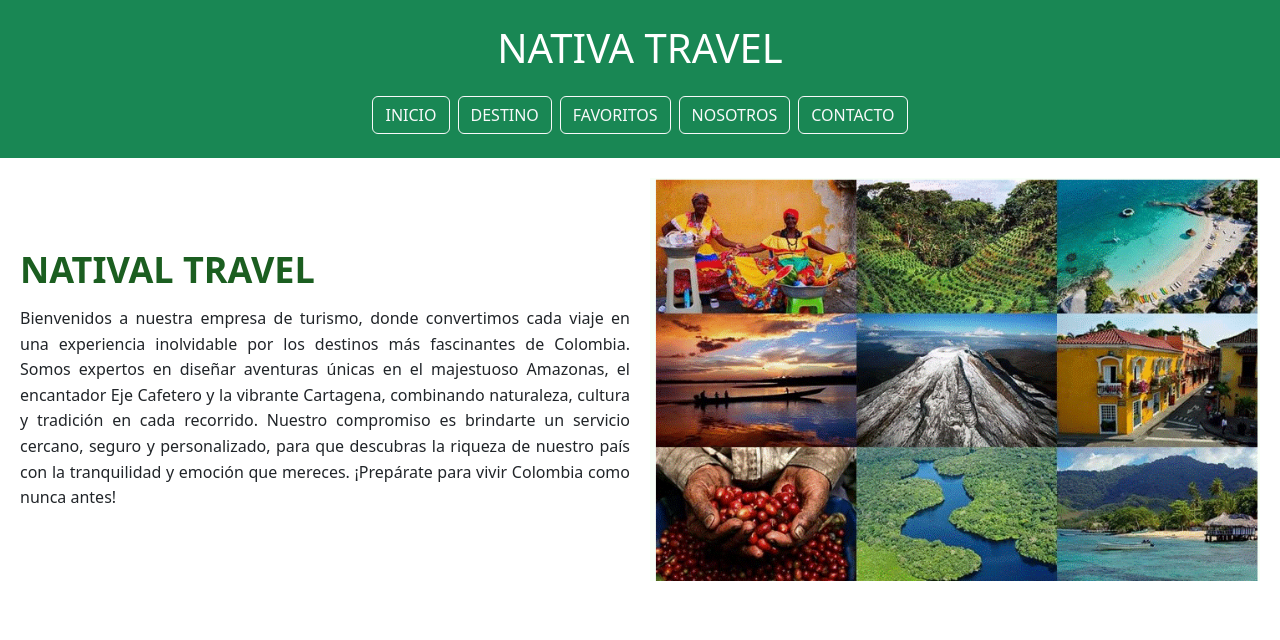
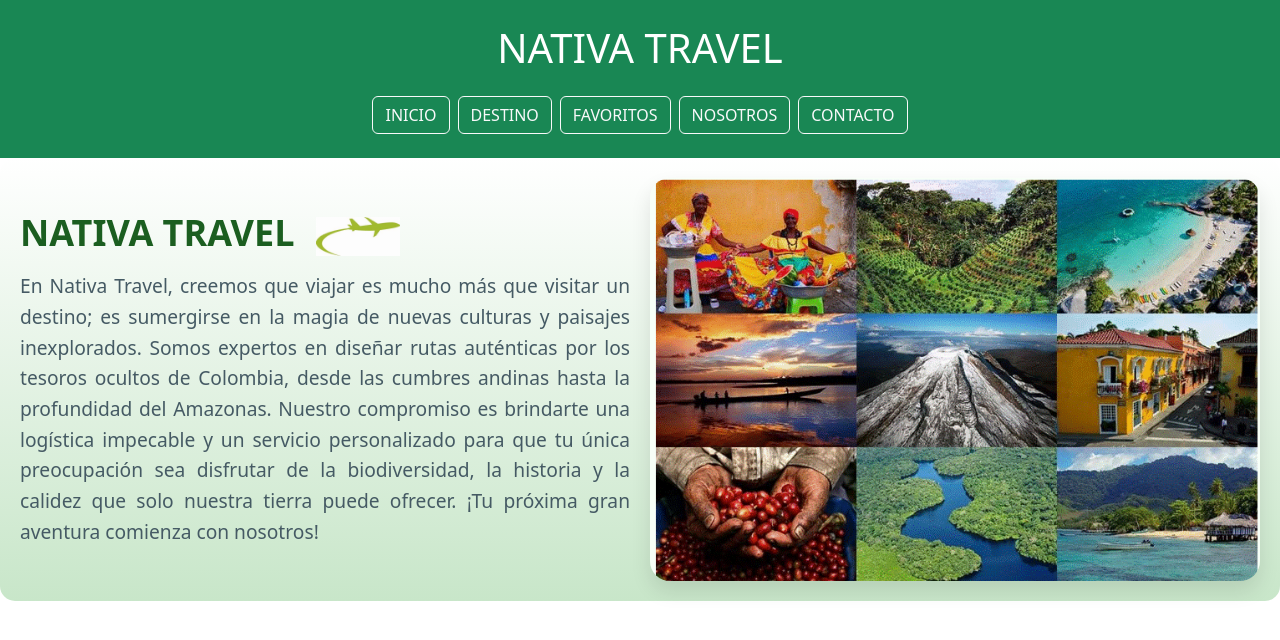
Before and after one commit to SantiagoT0611/turismo-frontend, an Angular app: page / in a window 1280 px wide. Shown: the top 640 px of the page. Built offline with nearby package versions, Linux system fonts and the light colour scheme.

Commit message:
se deja pagina de inicio lista

```diff
--- a/src/app/features/home/home.css
+++ b/src/app/features/home/home.css
@@ -3,6 +3,8 @@
   align-items: stretch;
   gap: 20px;
   padding: 20px;
+ background: linear-gradient(to bottom, #ffffff 0%, #c8e6c9 100%);
+border-radius: 15px;
 }
 
 .welcome-text {
@@ -38,3 +40,26 @@
   height: 100%;
   object-fit: cover;
 }
+.welcome-image img {
+    border-radius: 20px;
+    box-shadow: 0 10px 20px rgba(0,0,0,0.1);
+    transition: transform 0.3s ease;
+}
+
+.welcome-image img:hover {
+    transform: scale(1.02);
+}
+
+.welcome-text h2 {
+    font-size: 1.2rem;
+    color: #455a64;
+    line-height: 1.6;
+    font-weight: normal;
+    margin-top: 15px;
+}
+.title-logo {
+    height: 1.1em;         /* Ajusta el tamaño al alto del texto */
+    width: auto;           /* Mantiene la forma del avión */
+    vertical-align: middle; /* Lo centra con las letras */
+    margin-left: 12px;     /* Lo separa un poquito de la palabra TRAVEL */
+}
--- a/src/app/features/home/home.html
+++ b/src/app/features/home/home.html
@@ -1,10 +1,11 @@
 <div class="welcome-container">
   <div class="welcome-text">
     <div>
-      <h1>NATIVAL TRAVEL</h1>
-      <h2>Bienvenidos a nuestra empresa de turismo, donde convertimos cada viaje en una experiencia inolvidable por los destinos más fascinantes de Colombia. Somos expertos en diseñar aventuras únicas en el majestuoso Amazonas, el encantador Eje Cafetero y la vibrante Cartagena, combinando naturaleza, cultura y tradición en cada recorrido. Nuestro compromiso es brindarte un servicio cercano, seguro y personalizado, para que descubras la riqueza de nuestro país con la tranquilidad y emoción que mereces. ¡Prepárate para vivir Colombia como nunca antes!</h2>
+      <h1>NATIVA TRAVEL <img src="/AVION VERDE.jpg" alt="Logo Nativa" class="title-logo"></h1>
+      <h2>En Nativa Travel, creemos que viajar es mucho más que visitar un destino; es sumergirse en la magia de nuevas culturas y paisajes inexplorados. Somos expertos en diseñar rutas auténticas por los tesoros ocultos de Colombia, desde las cumbres andinas hasta la profundidad del Amazonas. Nuestro compromiso es brindarte una logística impecable y un servicio personalizado para que tu única preocupación sea disfrutar de la biodiversidad, la historia y la calidez que solo nuestra tierra puede ofrecer. ¡Tu próxima gran aventura comienza con nosotros!</h2>
     </div>
   </div>
+
   <div class="welcome-image">
     <img src="/imagenbienvenida.gif" alt="Bienvenida Colombia">
   </div>
```
Also changed, not shown: public/AVION VERDE.jpg (added).
